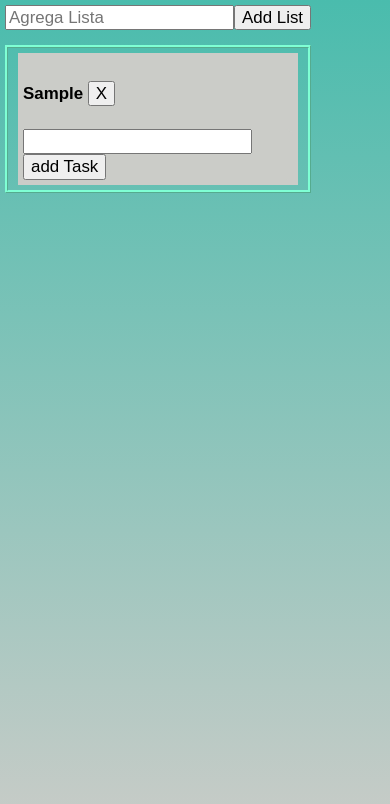
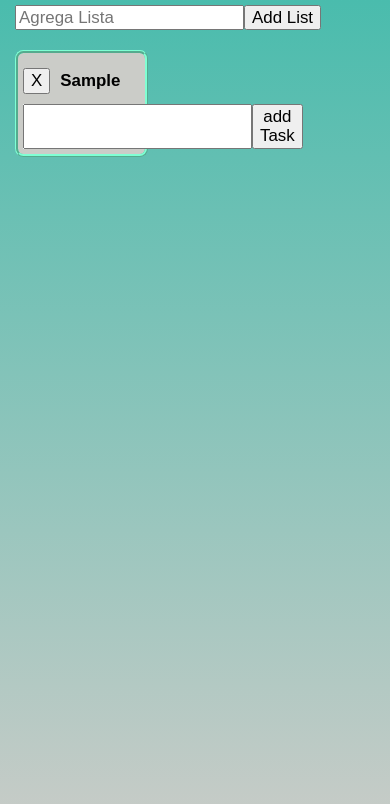
Before and after one commit to GuillermoLM/project-tasks-equipo4, a website: page index.html in a window 390 px wide. Both pictures are taken after typing "Sample" into the empty fields and a click on the button "Add List". Drawn offline with nearby package versions, Linux system fonts and the light colour scheme.

Commit message:
added style and almost responsive layout.

```diff
--- a/css/main.css
+++ b/css/main.css
@@ -62,8 +62,8 @@ html {
 } */
 
 .addTask {
-    background-color: #cbccc8;
-    border-radius: 0.5em;
+    background-color: #ecf1f1;
+    display: flex;
 }
 
 #inputId {
@@ -89,14 +89,15 @@ header {
     justify-content: flex-start;
     padding: 5px;
     margin-bottom: 10px;
+    margin-left: 10px;
 }
 .lists {
     display: flex;
     flex-direction: row;
     justify-content: center;
-    border: 3px ridge aquamarine;
     padding: 5px;
     margin: 0 5px;
+    align-items: flex-start;
 }
 
 section {
@@ -105,26 +106,52 @@ section {
 }
 
 .list {
-    width: 270px;
+    width: 30vw;
     margin: 0 5px;
     background: #cbccc8;
     padding: 5px;
+    border: 3px ridge aquamarine;
+    flex-wrap: wrap;
+    border-radius: 0.5em;
 }
 
 .taskItem {
     display: flex;
     flex-direction: row;
     padding: 10px 0;
+    align-items: center;
 }
 
 .taskItem button {
     margin-right: 10px;
 }
 
+.listHeader h4 {
+    margin-top: 10px;
+    margin-bottom: 10px;
+    overflow-wrap: break-word;
+    overflow: auto;
+    display: flex;
+    flex-direction: row-reverse;
+    justify-content: flex-end;
+    align-items: center;
+}
 
-.buttonList {
-    visibility: hidden;
+.listHeader {
+    overflow-wrap: break-word;
+    overflow: auto;
 }
-.buttonList:hover {
-    visibility: visible;
+
+
+.taskText {
+    overflow-wrap: break-word;
+    overflow: auto;
 }
+
+.inputNewTask {
+    flex: 1;
+}
+
+.buttonDL {
+    margin-right: 10px;
+}
```
